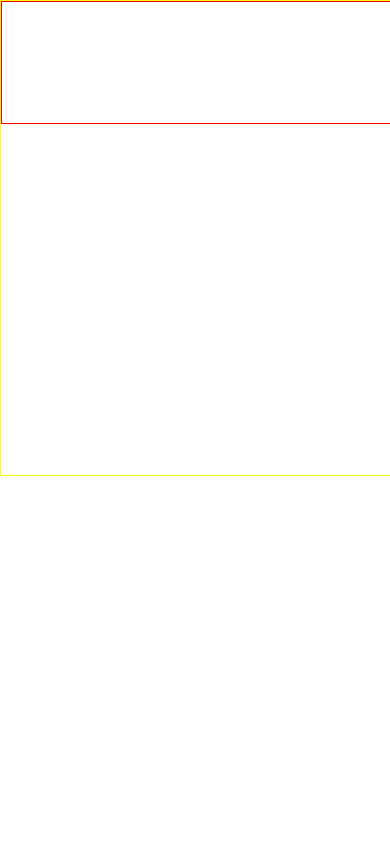
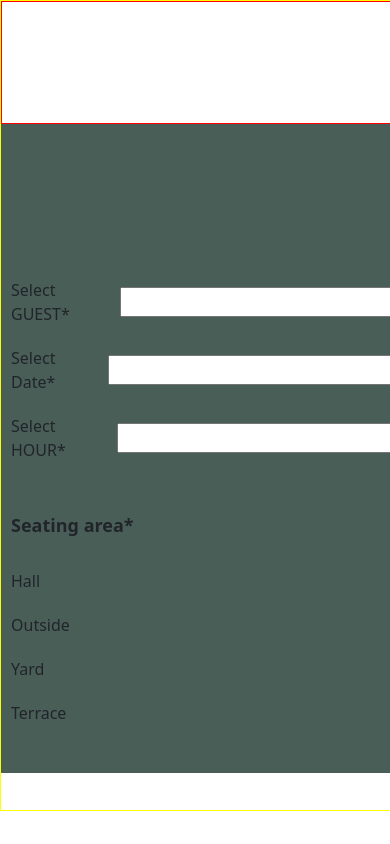
Before and after one commit to SvetikBaglay/lemon-cafe, a React (Create React App) app in the folder lemon-cafe/: page /reservations in a window 390 px wide. Shown: the top 844 px of the page. Built offline with nearby package versions, Linux system fonts and the light colour scheme; a web font is replaced by a local one.

Commit message:
added styles for reservation page

```diff
--- a/lemon-cafe/src/App.js
+++ b/lemon-cafe/src/App.js
@@ -13,6 +13,7 @@ function App() {
         <Nav />
       </div>
       <Main />
+      <Footer />
     </div>
   );
 }
--- a/lemon-cafe/src/HomePage.js
+++ b/lemon-cafe/src/HomePage.js
@@ -6,7 +6,7 @@ import HeroSection from './HeroSection';
 import SpecialsSection from './SpecialsSection';
 import TestimonialsSection from './TestimonialsSection';
 import AboutSection from './AboutSection';
-import Footer from './Footer';
+
 
 
 function HomePage() {
@@ -16,7 +16,7 @@ function HomePage() {
       <SpecialsSection />
       <TestimonialsSection />
       <AboutSection />
-      <Footer />
+
     </div>
   );
 }
--- a/lemon-cafe/src/Main.css
+++ b/lemon-cafe/src/Main.css
@@ -1,7 +1,11 @@
+main {
+  background-color: #495E57;
+  width: 100%;
+}
+
 .flex-container{
   align-items: normal;
 }
-
 
 .hero {
   height: 406px;
--- a/lemon-cafe/src/ReservationsPage.css
+++ b/lemon-cafe/src/ReservationsPage.css
@@ -1,24 +1,61 @@
 .booking-container{
-  display: grid;
-  /* grid-template-rows: auto; */
-  /* border: 1px solid red; */
+  display: flex;
+  flex-direction: column;
+  max-width: 600px;
+  margin: auto;
+  gap: 30px;
+  margin-top: 3rem;
+  margin-bottom: 3rem;
 }
 
+.booking-container div {
+  text-align: center;
+}
+/*
 .info-block {
   display: grid;
   grid-template-columns: 1fr;
   gap: 20px;
+} */
+
+.info-block,
+.seat-block {
+  display: grid;
+  gap: 20px;
 }
 
-.info-block div {
+/* .info-block div {
   display: grid;
   grid-template-columns: 150px 1fr;
   align-items: center;
+} */
+
+.info-block div {
+  display: flex;
+  justify-content: space-between;
+  align-items: center;
 }
+
+
+.seat-item {
+  display: flex;
+  justify-content: space-around;
+  align-items: center;
+}
+
 
 .info-block label {
   text-align: left;
   padding-right: 10px;
+}
+
+/* .info-block input {
+  width: 50%;
+} */
+
+.info-block input{
+  width: 300px;
+  max-width: 100%;
 }
 
 .seat-block {
@@ -29,12 +66,38 @@
   margin-top: 20px;
 }
 
+/* .seat-label {
+  grid-column: 1 / -1;
+  font-weight: bold;
+  font-size: 18px;
+  margin-bottom: 10px;
+  text-align: start;
+} */
+
 .seat-label {
   grid-column: 1 / -1;
   font-weight: bold;
   font-size: 18px;
   margin-bottom: 10px;
-  text-align: start;
+  text-align: left;
+}
+
+@media (max-width: 768px) {
+  .seat-block {
+    grid-template-columns: 1fr;
+  }
+}
+
+@media (max-width: 600px) {
+  .booking-container {
+    max-width: 100%;
+    padding: 0 10px;
+  }
+
+  .info-block input,
+  .seat-item input {
+    width: 100%;
+  }
 }
 
 .seat-item {
--- a/lemon-cafe/src/ReservationsPage.js
+++ b/lemon-cafe/src/ReservationsPage.js
@@ -15,11 +15,11 @@ function ReservationsPage() {
       <div className='info-block'>
         <div>
           <label>Select GUEST*</label>
-          <input for='guest' id='guest' type='text' ></input>
+          <input for='guest' id='guest' type='number' ></input>
         </div>
         <div>
           <label>Select Date*</label>
-          <input for='date' id='date' type='text' ></input>
+          <input for='date' id='date' type='number' ></input>
         </div>
         <div>
           <label>Select HOUR*</label>
```
